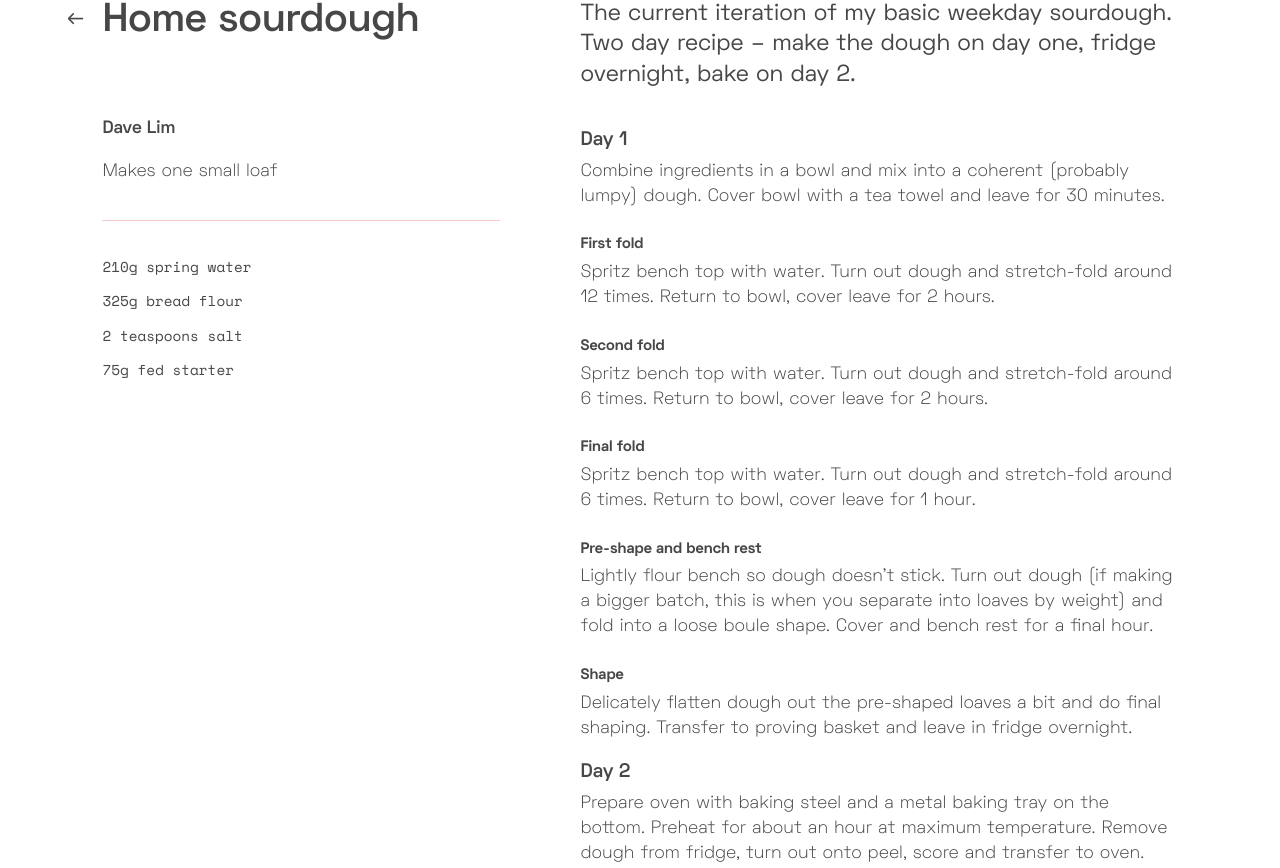
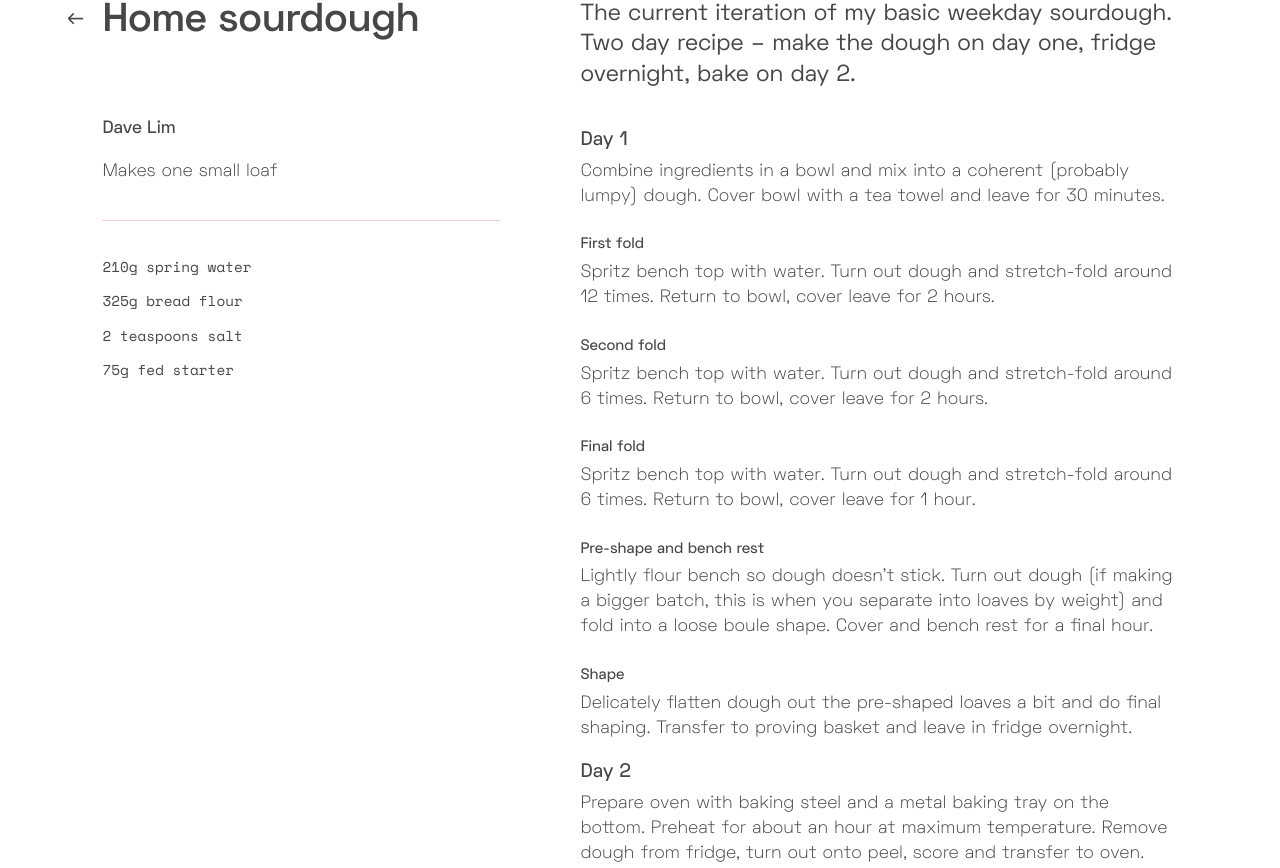
Before and after one commit to dlimiter/dlimiter.github.io, a Jekyll site: the page built from _recipes/dave-lim-sourdough.md, in a window 1280 px wide. Shown: the part 178-1046 px from the top of the page. Built offline with Jekyll 4.4.1, drawn with Linux system fonts in a browser that asks for light colours.

Commit message:
Style tweaks

```diff
--- a/css/style.scss
+++ b/css/style.scss
@@ -141,12 +141,12 @@
 }
 
 strong {
-  font-weight: 600;
+  font-weight: 500;
 }
 
-h3, h4,
-.h3, .h4 {
-  font-weight: 600;
+h3, h4, h5,
+.h3, .h4, .h5 {
+  font-weight: 500;
 }
 
 h1, h2, h3, h4, h5
@@ -231,6 +231,7 @@
 .resumeitem__date {
   @extend .mono;
   text-transform: uppercase;
+  font-size: 0.7rem;
   margin: 0 0 0.5rem 0;
 }
 
```
